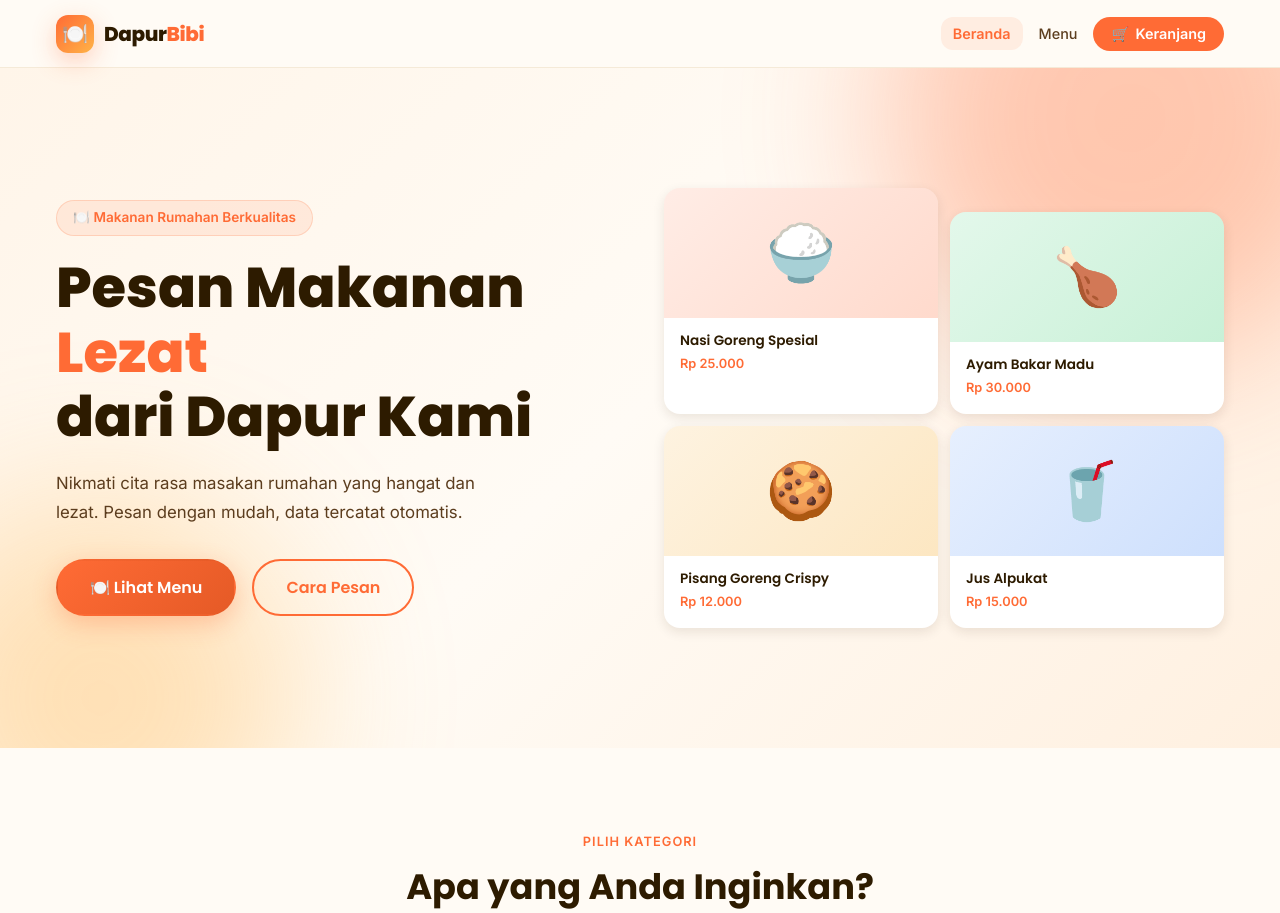
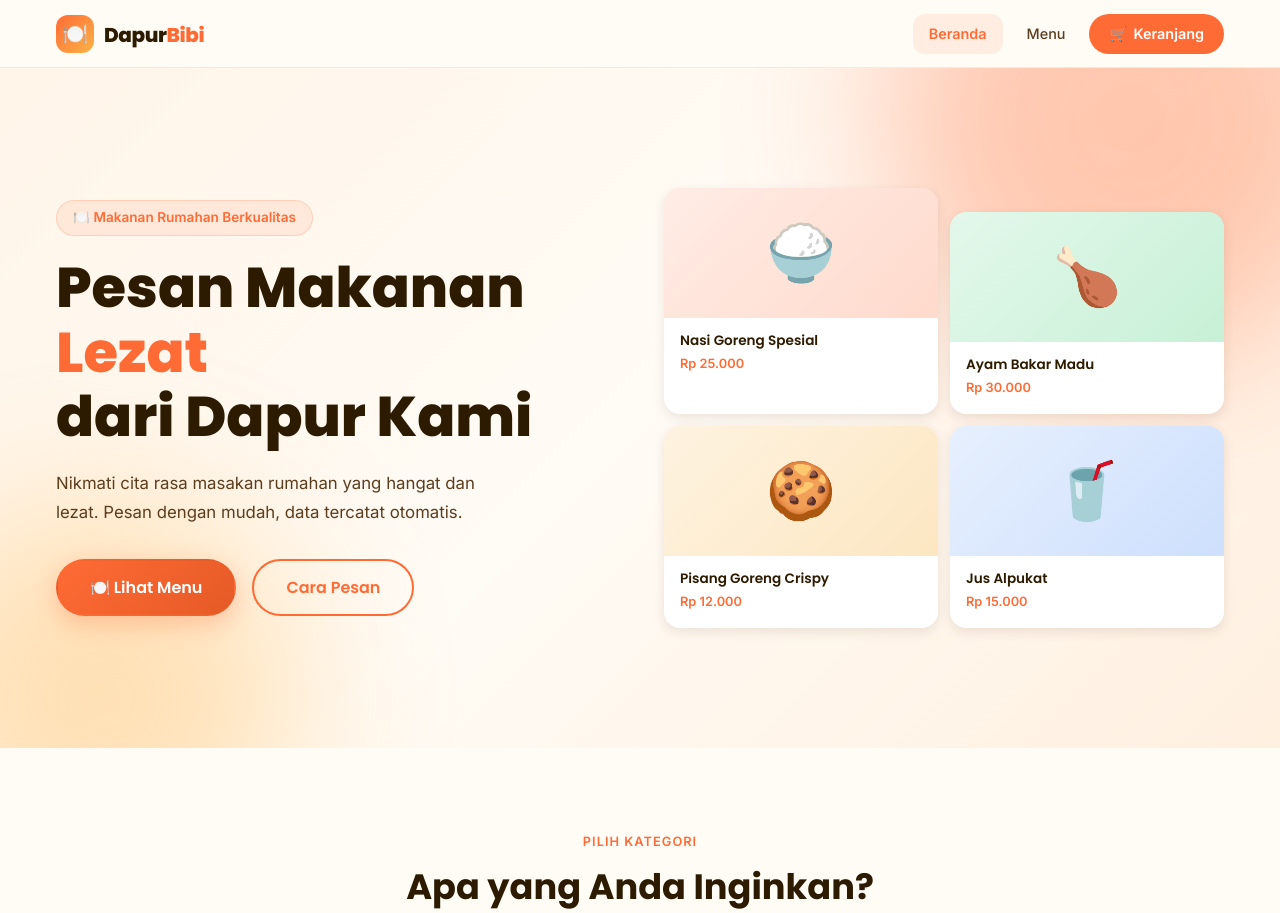
Before and after one commit to Rafly1910/Dapur_Bibi, a website: page public/index.html in a window 1280 px wide. Shown: the top 913 px of the page. Drawn offline with nearby package versions, Linux system fonts and the light colour scheme.

Commit message:
fix tampilan

```diff
--- a/public/js/pages/home.js
+++ b/public/js/pages/home.js
@@ -98,7 +98,7 @@ function initHomePage() {
               </div>
             </div>
           </div>
-          <div class="footer-bottom">© ${new Date().getFullYear()} DapurBibi. Dibuat dengan ❤️ untuk UMKM Indonesia.</div>
+          <div class="footer-bottom">© ${new Date().getFullYear()} DapurBibi</div>
         </div>
       </footer>
     </div>`;
--- a/public/style.css
+++ b/public/style.css
@@ -217,22 +217,30 @@ tbody tr.clickable { cursor: pointer; }
 }
 #navbar.scrolled { box-shadow: var(--shadow-md); }
 .navbar-inner { height: 100%; max-width: 1200px; margin: 0 auto; padding: 0 16px; display: flex; align-items: center; justify-content: space-between; }
+
+/* 1. Perbaikan: Teks DapurBibi dan Ikon Sejajar Sempurna */
 .navbar-brand { display: flex; align-items: center; gap: 10px; cursor: pointer; text-decoration: none; }
-.brand-logo { width: 38px; height: 38px; background: linear-gradient(135deg, var(--color-primary), var(--color-accent)); border-radius: var(--radius-md); display: flex; align-items: center; justify-content: center; font-size: 1.3rem; box-shadow: var(--shadow-primary); }
-.brand-name { font-family: var(--font-heading); font-weight: 800; font-size: 1.25rem; color: var(--color-secondary); letter-spacing: -0.02em; }
+.brand-logo { width: 38px; height: 38px; background: linear-gradient(135deg, var(--color-primary), var(--color-accent)); border-radius: var(--radius-md); display: flex; align-items: center; justify-content: center; font-size: 1.3rem; box-shadow: none; /* Efek shadow dihapus agar lebih bersih */ }
+.brand-name { display: flex; align-items: center; font-family: var(--font-heading); font-weight: 800; font-size: 1.25rem; color: var(--color-secondary); letter-spacing: -0.02em; line-height: 1; margin-top: 2px; /* Mencegah teks melayang */ }
 .brand-name span { color: var(--color-primary); }
-.navbar-nav { display: flex; align-items: center; gap: 4px; }
-.nav-link { padding: 8px 12px; border-radius: var(--radius-md); font-weight: 500; font-size: 0.9rem; color: var(--color-text-2); cursor: pointer; transition: all 0.15s ease; border: none; background: transparent; }
+
+/* 2. Perbaikan: Menu Kanan (Beranda, Menu) Rata Tengah */
+.navbar-nav { display: flex; align-items: center; gap: 8px; }
+.nav-link { display: flex; align-items: center; height: 40px; padding: 0 16px; border-radius: var(--radius-md); font-weight: 500; font-size: 0.9rem; color: var(--color-text-2); cursor: pointer; transition: all 0.15s ease; border: none; background: transparent; }
 .nav-link:hover { background: var(--color-surface-2); color: var(--color-primary); }
 .nav-link.active { background: rgba(255,107,53,0.1); color: var(--color-primary); font-weight: 600; }
-.cart-btn { position: relative; padding: 8px 18px; background: var(--color-primary); color: white; border-radius: var(--radius-full); font-weight: 600; font-size: 0.9rem; border: none; cursor: pointer; display: flex; align-items: center; gap: 6px; transition: all 0.25s ease; }
+
+/* 3. Perbaikan: Tombol Keranjang Tinggi Presisi */
+.cart-btn { position: relative; display: flex; align-items: center; justify-content: center; gap: 6px; height: 40px; /* Tinggi disamakan dengan nav-link */ padding: 0 20px; background: var(--color-primary); color: white; border-radius: var(--radius-full); font-weight: 600; font-size: 0.9rem; border: none; cursor: pointer; transition: all 0.25s ease; }
 .cart-btn:hover { background: var(--color-primary-dark); transform: translateY(-1px); }
-.cart-badge { position: absolute; top: -6px; right: -6px; background: var(--color-secondary); color: white; border-radius: var(--radius-full); width: 20px; height: 20px; font-size: 0.7rem; display: flex; align-items: center; justify-content: center; font-weight: 700; }
+.cart-badge { position: absolute; top: -6px; right: -4px; background: var(--color-secondary); color: white; border-radius: var(--radius-full); min-width: 20px; height: 20px; padding: 0 6px; font-size: 0.7rem; display: flex; align-items: center; justify-content: center; font-weight: 700; border: 2px solid #FFFBF5; /* Tambahan border agar badge lebih menonjol */ }
+
+/* Mobile Menu (Dibiarkan tetap sama) */
 .hamburger { display: none; flex-direction: column; gap: 5px; cursor: pointer; padding: 8px; background: none; border: none; }
 .hamburger span { display: block; width: 22px; height: 2px; background: var(--color-secondary); border-radius: var(--radius-full); transition: all 0.15s ease; }
 .mobile-menu { display: none; position: fixed; top: var(--navbar-height); left: 0; right: 0; background: var(--color-surface); border-bottom: 1px solid var(--color-border-light); box-shadow: var(--shadow-lg); padding: 16px; z-index: var(--z-navbar); flex-direction: column; gap: 8px; }
 .mobile-menu.open { display: flex; }
-.mobile-menu .nav-link { padding: 12px 16px; font-size: 1rem; }
+.mobile-menu .nav-link { padding: 12px 16px; font-size: 1rem; height: auto; }
 
 /* ============================================================
    ADMIN LAYOUT
```
